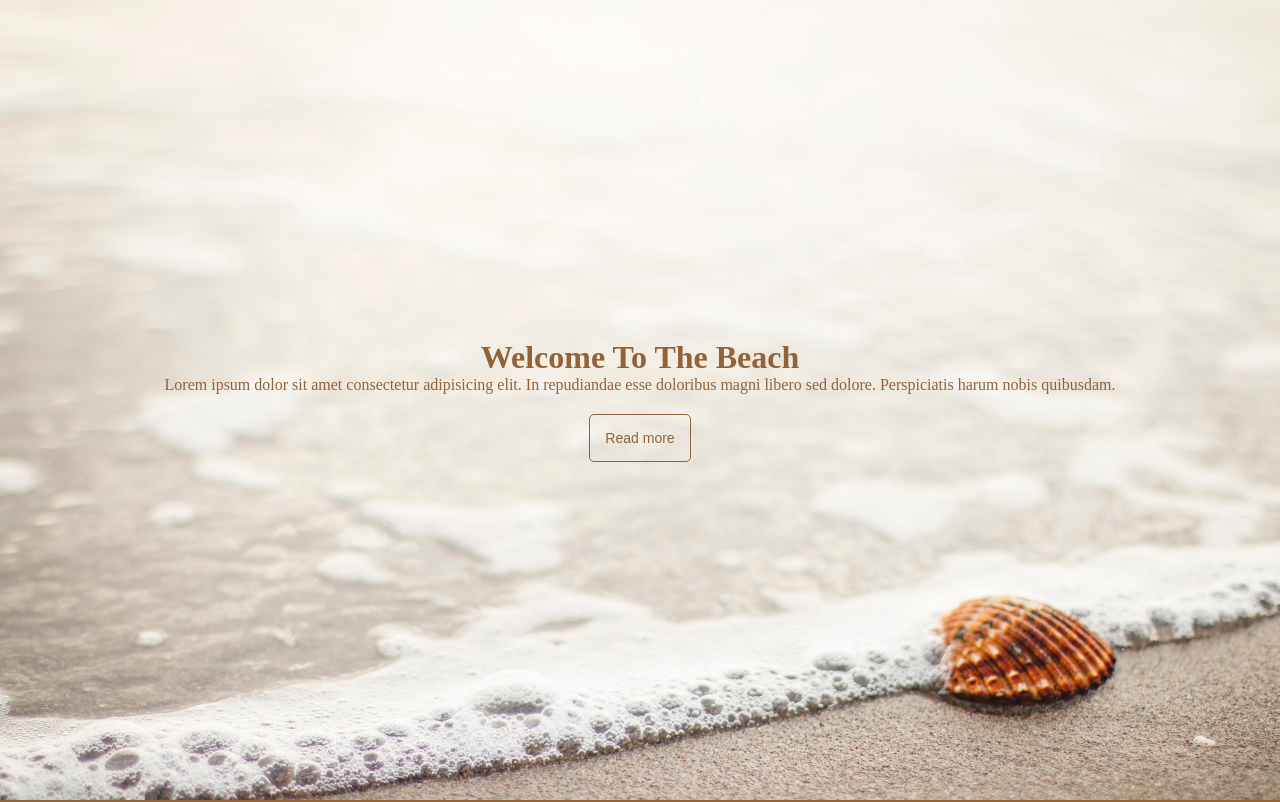
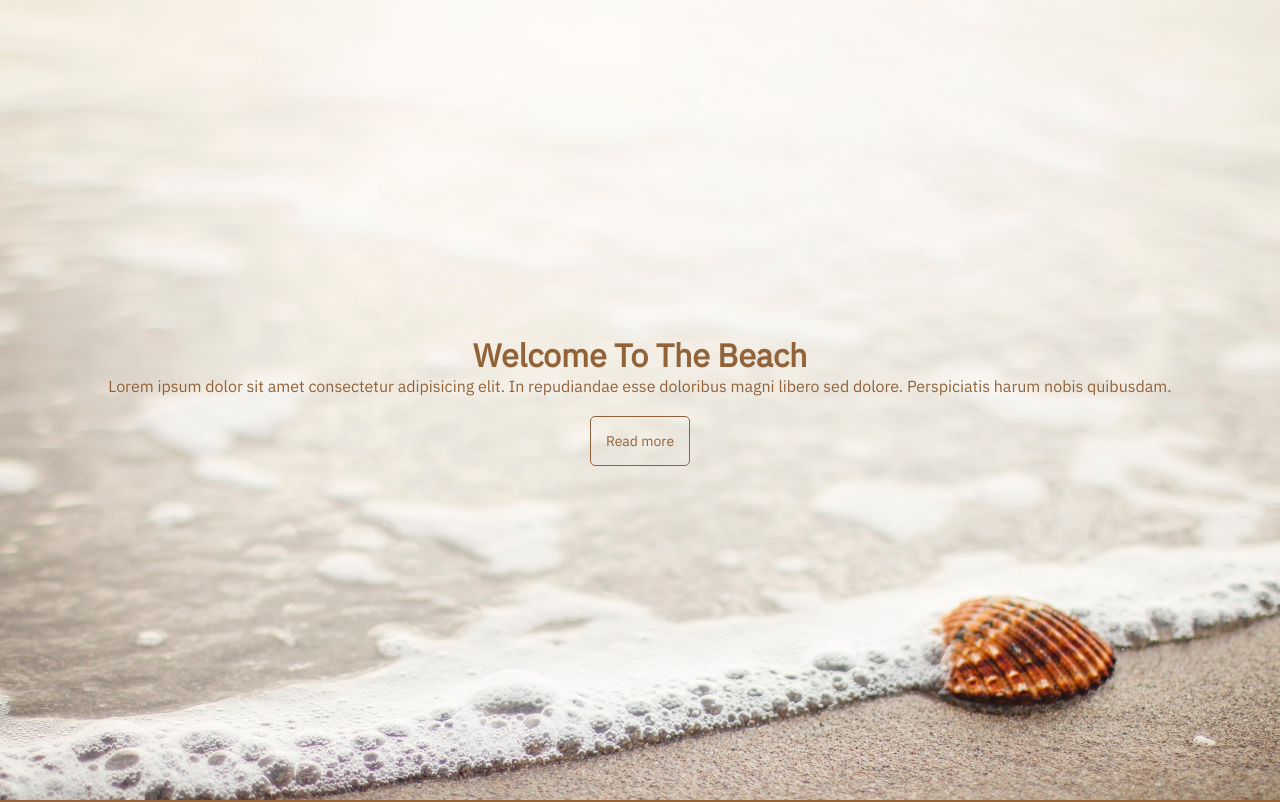
Before and after one commit to YaroslavPankov/practice, a plain HTML site: page index.html in a window 1280 px wide. Shown: the top 802 px of the page. Drawn offline with Linux system fonts and the light colour scheme.

Commit message:
Add font

```diff
--- a/style.css
+++ b/style.css
@@ -1,7 +1,9 @@
+@import url("https://fonts.googleapis.com/css2?family=IBM+Plex+Sans&display=swap");
 * {
   margin: 0;
   padding: 0;
   box-sizing: border-box;
+  font-family: "IBM Plex Sans", sans-serif;
 }
 .container {
   background-image: url(shell.jpg);
```
